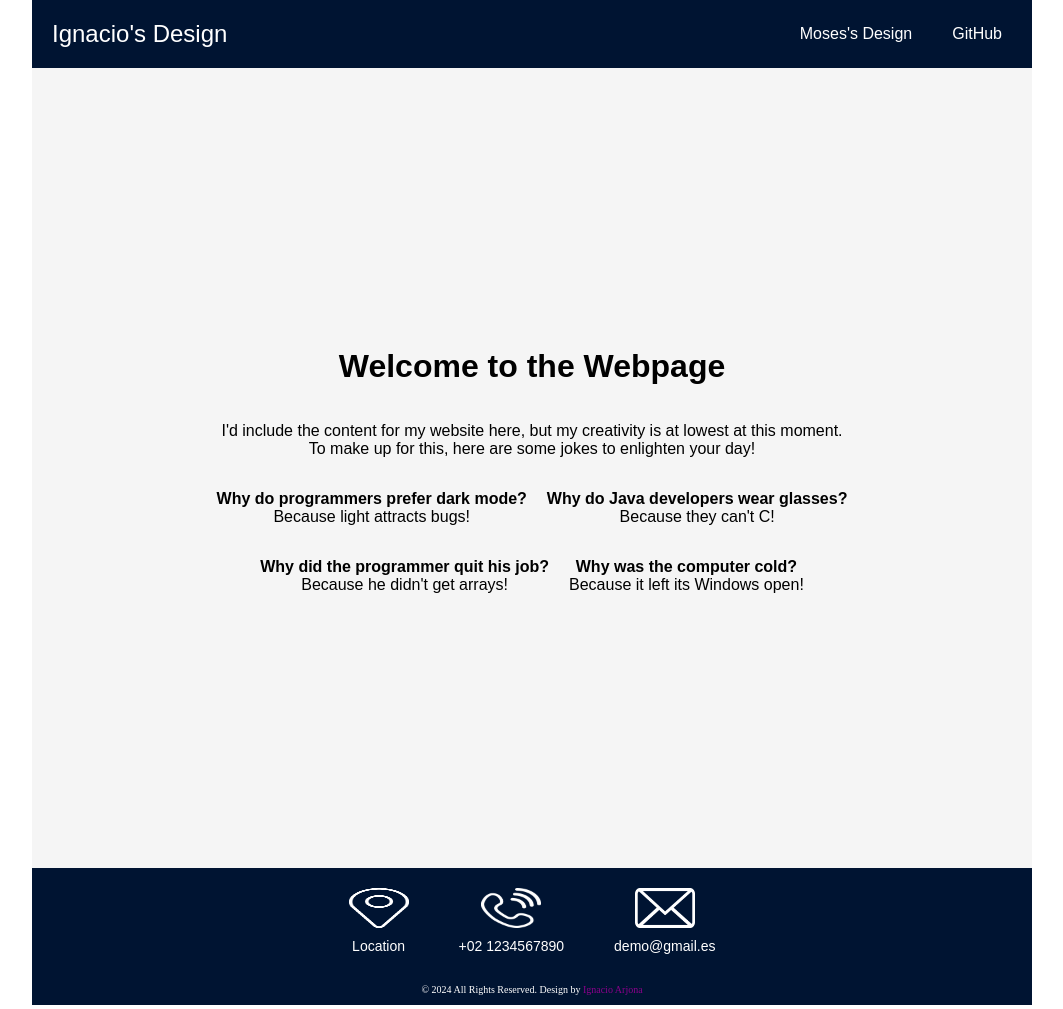
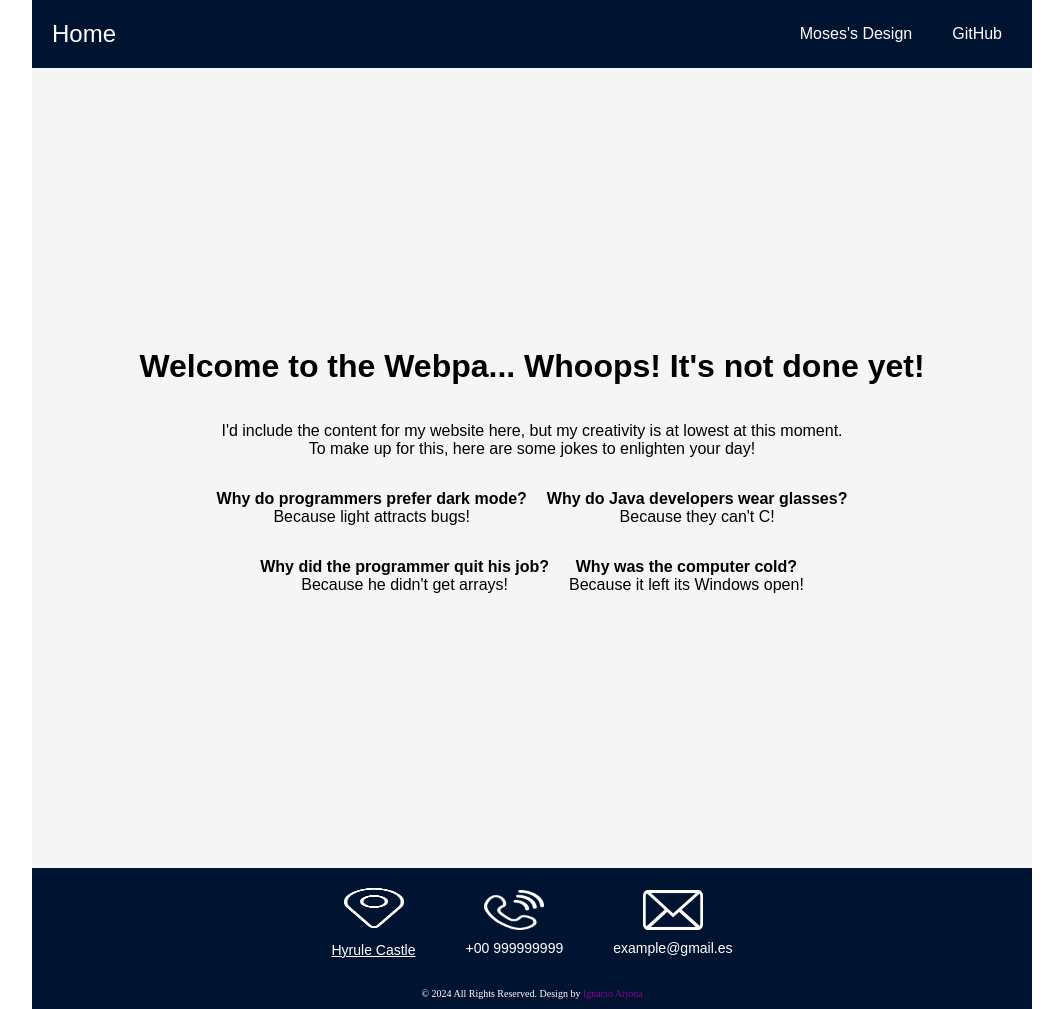
Before and after one commit to Ignacio-Arjona/my_first_web_page_2024, a plain HTML site: page creative index.html in a window 1280 px wide. Shown: the whole page, without its empty margins (108-1171 px from the left). Drawn offline with Linux system fonts and the light colour scheme.

Commit message:
Added some new features

```diff
--- a/creative index.html
+++ b/creative index.html
@@ -32,7 +32,7 @@
                 display: flex;
                 justify-content: space-between;
                 align-items: center;
-                padding-right: 2%;
+                padding-right: 20px;
             }
             .header-title{
                 font-size: 1.5rem;
@@ -102,6 +102,9 @@
                 margin: 10px 0 0;
                 font-size: 14px;
             }
+            .menu-item a{
+                color: white;
+            }
             .menu-icon{
                 width: 60px;
                 height: 40px;
@@ -111,7 +114,7 @@
     <body>
         <header class="container">
             <div class="header-content">
-                <div class="header-title">Ignacio's Design</div>
+                <div class="header-title">Home</div>
                 <nav>
                     <a href="./index.html">Moses's Design</a>
                     <a href="https://github.com/Ignacio-Arjona">GitHub</a>
@@ -120,7 +123,7 @@
         </header>
         <main class="container">
             <div class="content">
-                <h1>Welcome to the Webpage</h1>
+                <h1>Welcome to the Webpa... Whoops! It's not done yet!</h1>
                 <p>I'd include the content for my website here, but my creativity is at lowest at this moment.<br>To make up for this, here are some jokes to enlighten your day!</p>
                 <nav>
                     <p><b>Why do programmers prefer dark mode?</b><br>Because light attracts bugs!</p>
@@ -134,22 +137,24 @@
             <div class="menu">
                 <div class="menu-content">
                     <div class="menu-item">
-                        <img src="./images/location-white-2.png" alt="Location Icon" class="menu-icon">
-                        <p>Location</p>
+                        <a href="https://zelda.fandom.com/wiki/Hyrule_Castle">
+                            <img src="./images/location-white-2.png" alt="Location Icon" class="menu-icon">
+                            <p>Hyrule Castle</p>
+                        </a>
                     </div>
                     <div class="menu-item">
                         <img src="./images/telephone-white-2.png" alt="Location Icon" class="menu-icon">
-                        <p>+02 1234567890</p>
+                        <p>+00 999999999</p>
                     </div>
                     <div class="menu-item">
                         <img src="./images/envelope-white-2.png" alt="Location Icon" class="menu-icon">
-                        <p>demo@gmail.es</p>
+                        <p>example@gmail.es</p>
                     </div>
                 </div>
             </div>
         </main>
         <footer class="footer-section">
-            <p>&copy; 2024 All Rights Reserved. Design by <a href="#">Ignacio Arjona</a></p>
+            <p>&copy; 2024 All Rights Reserved. Design by <a href="https://www.instagram.com/ignacio.arjona/?next=%2F">Ignacio Arjona</a></p>
         </footer>
     </body>
 </html>
```
Also changed, not shown: index.html (+2 -2 lines).
